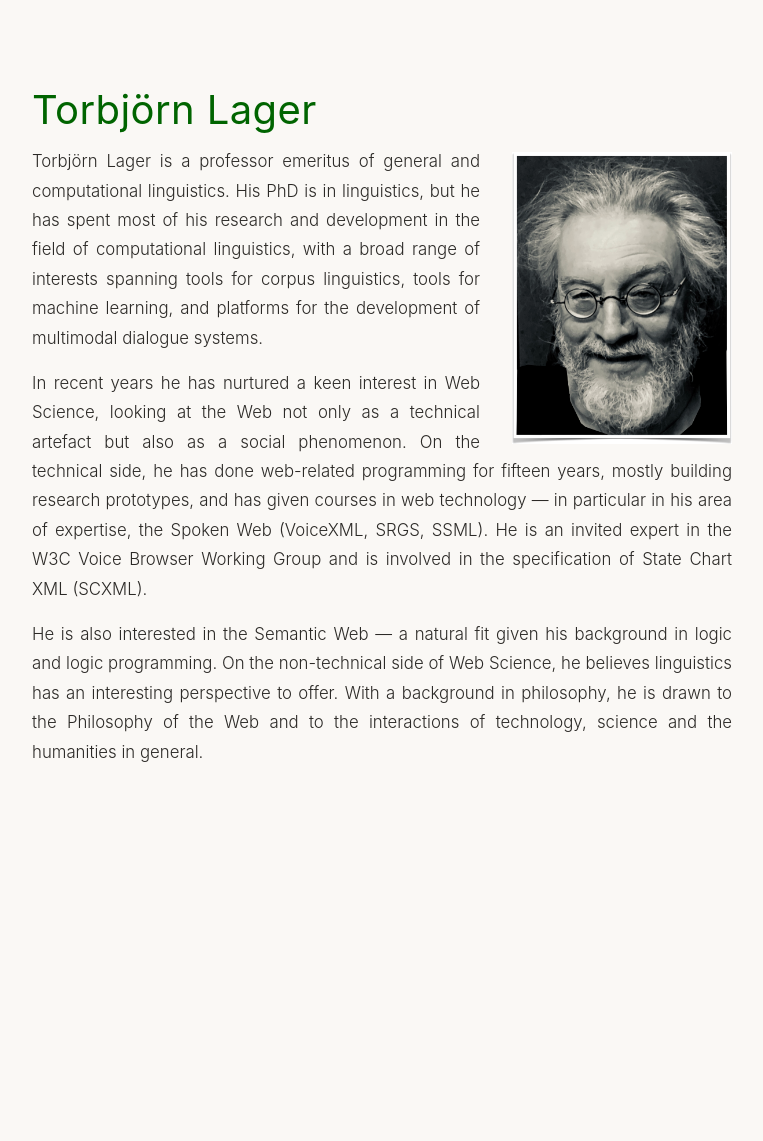
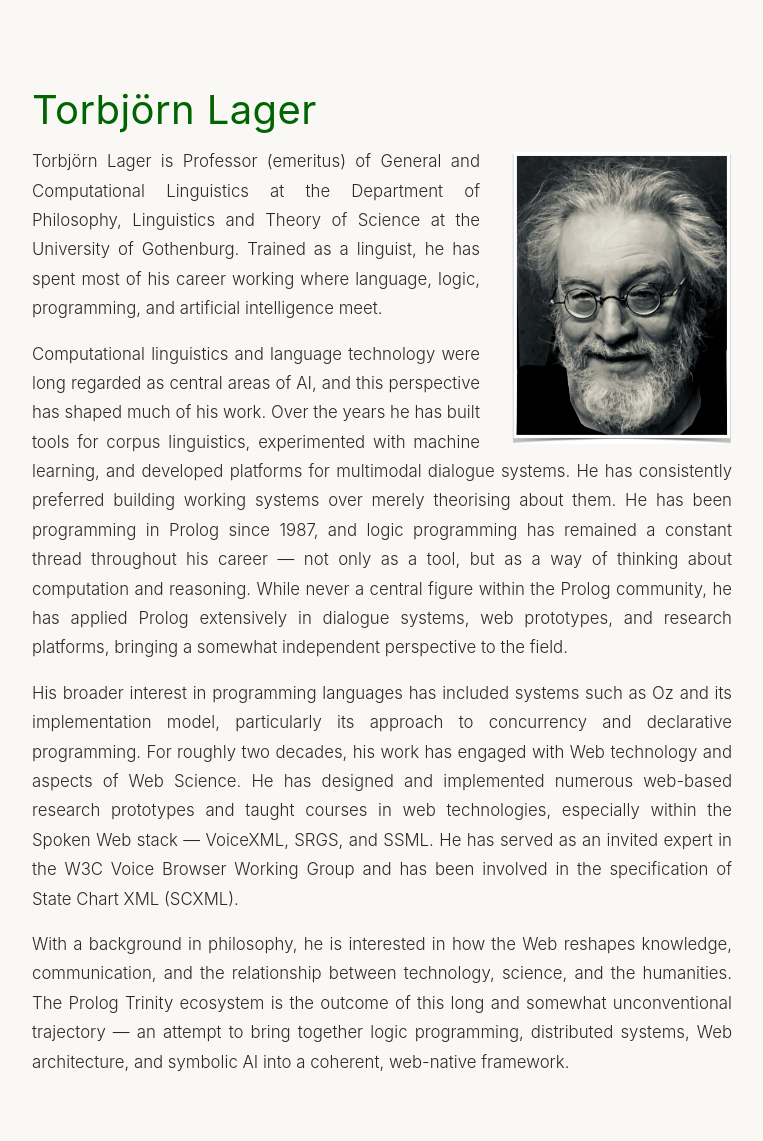
Before and after one commit to torbjornlager/book-project-home, a Jekyll site: the page author.html, which Jekyll copies as it is, in a window 1280 px wide. Shown: the whole page, without its empty margins (258-1021 px from the left). Built offline with Jekyll 4.4.1, drawn with Linux system fonts in a browser that asks for light colours; before the commit the page ends 900 px from its top, so only the background shows below that.

Commit message:
Revise Torbjörn Lager bio in author.html
Rewrite and expand the author's biography for clarity and accuracy. Updates include: capitalising the academic title, reframing career highlights around computational linguistics and AI, noting Prolog experience since 1987, mentioning work with Oz and concurrent/declarative programming, and expanding coverage of Web technology, Web Science, VoiceXML/SRGS/SSML, W3C Voice Browser involvement and SCXML. Adds a final paragraph linking his background to the Prolog Trinity ecosystem. Layout and paragraphs were reflowed to accommodate the new content.

```diff
--- a/author.html
+++ b/author.html
@@ -74,27 +74,40 @@
       <img src="assets/img/torbjorn.jpeg" alt="Torbjörn Lager">
     </div>
     <p>
-      Torbjörn Lager is a professor emeritus of general and computational linguistics.
-      His PhD is in linguistics, but he has spent most of his research and development
-      in the field of computational linguistics, with a broad range of interests spanning
-      tools for corpus linguistics, tools for machine learning, and platforms for the
-      development of multimodal dialogue systems.
+      Torbjörn Lager is Professor (emeritus) of General and Computational Linguistics
+      at the Department of Philosophy, Linguistics and Theory of Science at the
+      University of Gothenburg. Trained as a linguist, he has spent most of his career
+      working where language, logic, programming, and artificial intelligence meet.
     </p>
     <p>
-      In recent years he has nurtured a keen interest in Web Science, looking at the Web
-      not only as a technical artefact but also as a social phenomenon. On the technical
-      side, he has done web-related programming for fifteen years, mostly building research
-      prototypes, and has given courses in web technology — in particular in his area of
-      expertise, the Spoken Web (VoiceXML, SRGS, SSML). He is an invited expert in the
-      W3C Voice Browser Working Group and is involved in the specification of
-      State Chart XML (SCXML).
+      Computational linguistics and language technology were long regarded as central
+      areas of AI, and this perspective has shaped much of his work. Over the years he
+      has built tools for corpus linguistics, experimented with machine learning, and
+      developed platforms for multimodal dialogue systems. He has consistently preferred
+      building working systems over merely theorising about them. He has been programming
+      in Prolog since 1987, and logic programming has remained a constant thread
+      throughout his career — not only as a tool, but as a way of thinking about
+      computation and reasoning. While never a central figure within the Prolog
+      community, he has applied Prolog extensively in dialogue systems, web prototypes,
+      and research platforms, bringing a somewhat independent perspective to the field.
     </p>
     <p>
-      He is also interested in the Semantic Web — a natural fit given his background in
-      logic and logic programming. On the non-technical side of Web Science, he believes
-      linguistics has an interesting perspective to offer. With a background in philosophy,
-      he is drawn to the Philosophy of the Web and to the interactions of technology,
-      science and the humanities in general.
+      His broader interest in programming languages has included systems such as Oz
+      and its implementation model, particularly its approach to concurrency and
+      declarative programming. For roughly two decades, his work has engaged with Web
+      technology and aspects of Web Science. He has designed and implemented numerous
+      web-based research prototypes and taught courses in web technologies, especially
+      within the Spoken Web stack — VoiceXML, SRGS, and SSML. He has served as an
+      invited expert in the W3C Voice Browser Working Group and has been involved in
+      the specification of State Chart XML (SCXML).
+    </p>
+    <p>
+      With a background in philosophy, he is interested in how the Web reshapes
+      knowledge, communication, and the relationship between technology, science,
+      and the humanities. The Prolog Trinity ecosystem is the outcome of this long
+      and somewhat unconventional trajectory — an attempt to bring together logic
+      programming, distributed systems, Web architecture, and symbolic AI into a
+      coherent, web-native framework.
     </p>
   </div>
 </div>
```
